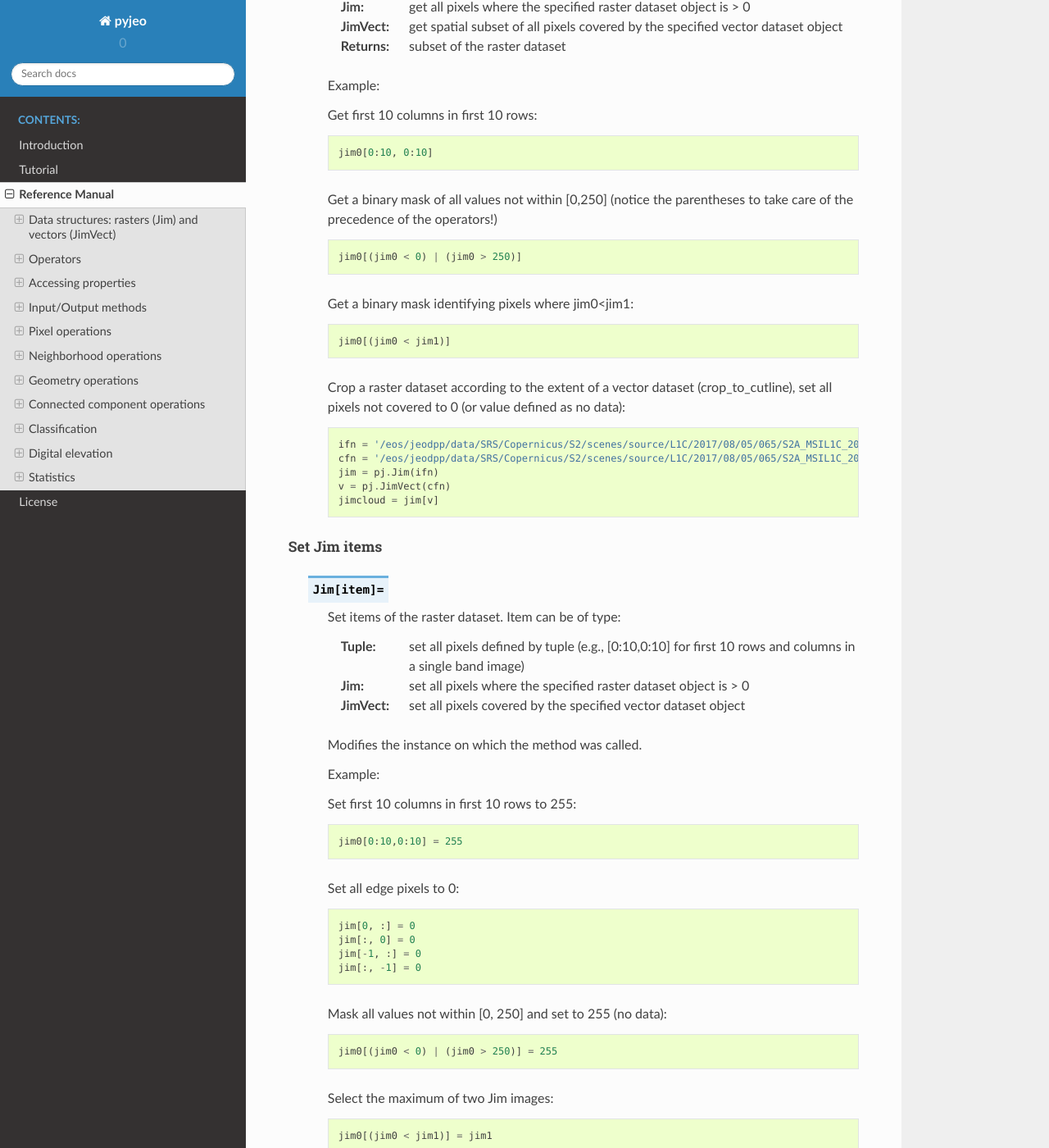
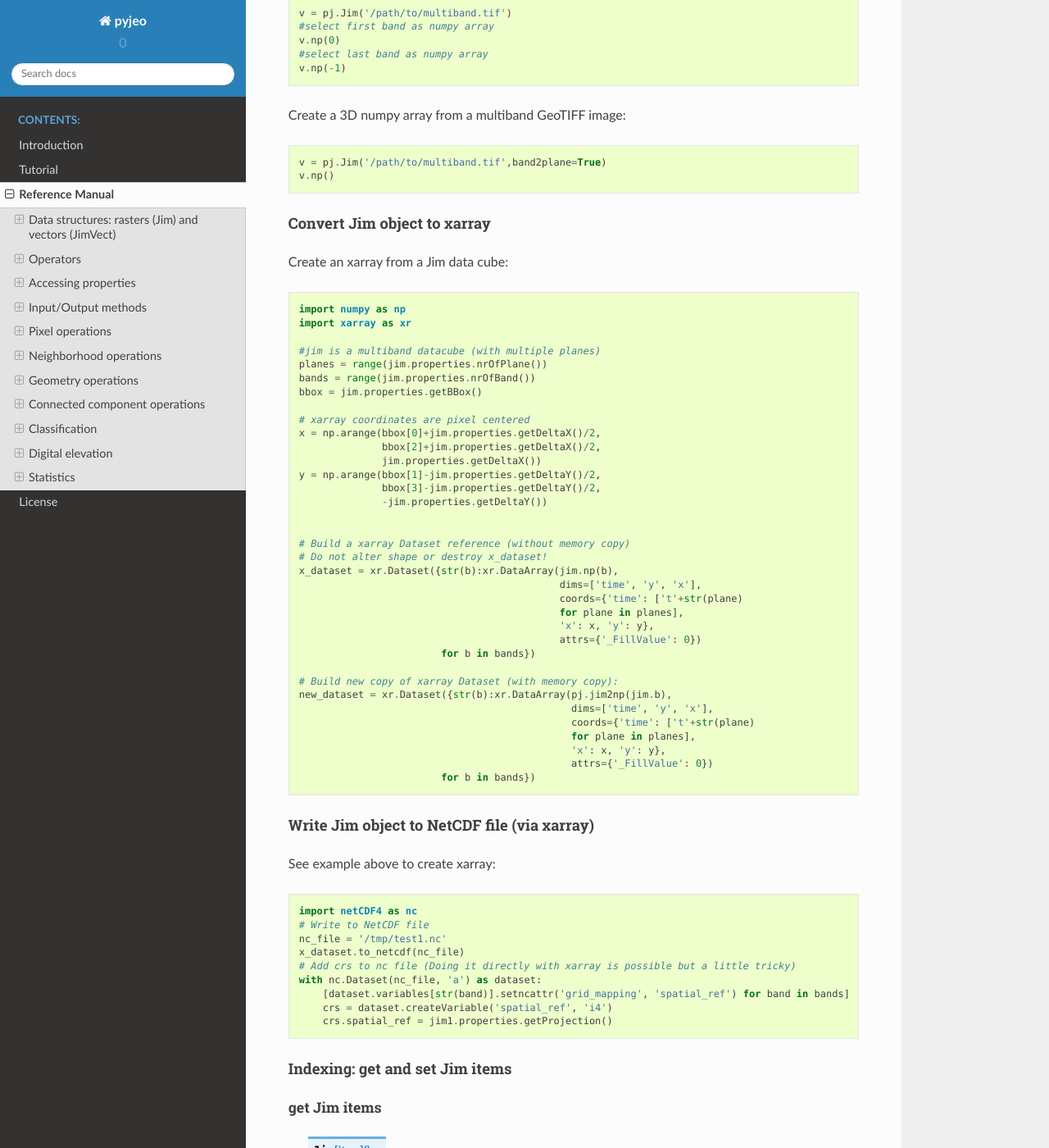
Before and after one commit to ec-jrc/jeolib-pyjeo, a Sphinx documentation site: the page built from doc/3_reference.rst, in a window 1280 px wide and 1400 px high, scrolled down 4525 px. Shown: the whole window at 82% size. Built offline with Sphinx 7.4.7 and the Read the Docs theme 2.0.0, drawn with Linux system fonts in a browser that asks for light colours; some of the changed text lies outside the part shown.

Commit message:
doc examples for xarray and netcdf

```diff
--- a/doc/3_reference.rst
+++ b/doc/3_reference.rst
@@ -190,8 +183,92 @@ Create a new Jim raster data object from a Numpy array
 
         jim.properties.copyGeoReference(geojim)
 
+.. _jim_conversions:
+
 Convert Jim object to numpy array
 =================================
+
+.. method:: Jim.np(self, band: int = 0)
+
+   Return numpy array from Jim object.
+
+   :param band: band index (starting from 0)
+   :return: numpy array representation
+
+Create a 2D numpy array from a single band GeoTIFF image::
+
+  v = pj.Jim('/path/to/singleband.tif')
+  v.np()
+
+Create a 2D numpy array from a selected band of multiband GeoTIFF image::
+
+  v = pj.Jim('/path/to/multiband.tif')
+  #select first band as numpy array
+  v.np(0)
+  #select last band as numpy array
+  v.np(-1)
+
+Create a 3D numpy array from a multiband GeoTIFF image::
+
+  v = pj.Jim('/path/to/multiband.tif',band2plane=True)
+  v.np()
+
+
+Convert Jim object to xarray
+============================
+
+Create an xarray from a Jim data cube::
+
+   import numpy as np
+   import xarray as xr
+
+   #jim is a multiband datacube (with multiple planes)
+   planes = range(jim.properties.nrOfPlane())
+   bands = range(jim.properties.nrOfBand())
+   bbox = jim.properties.getBBox()
+
+   # xarray coordinates are pixel centered
+   x = np.arange(bbox[0]+jim.properties.getDeltaX()/2,
+                 bbox[2]+jim.properties.getDeltaX()/2,
+                 jim.properties.getDeltaX())
+   y = np.arange(bbox[1]-jim.properties.getDeltaY()/2,
+                 bbox[3]-jim.properties.getDeltaY()/2,
+                 -jim.properties.getDeltaY())
+
+
+   # Build a xarray Dataset reference (without memory copy)
+   # Do not alter shape or destroy x_dataset!
+   x_dataset = xr.Dataset({str(b):xr.DataArray(jim.np(b),
+                                               dims=['time', 'y', 'x'],
+                                               coords={'time': ['t'+str(plane)
+                                               for plane in planes],
+                                               'x': x, 'y': y},
+                                               attrs={'_FillValue': 0})
+                           for b in bands})
+
+   # Build new copy of xarray Dataset (with memory copy):
+   new_dataset = xr.Dataset({str(b):xr.DataArray(pj.jim2np(jim.b),
+                                                 dims=['time', 'y', 'x'],
+                                                 coords={'time': ['t'+str(plane)
+                                                 for plane in planes],
+                                                 'x': x, 'y': y},
+                                                 attrs={'_FillValue': 0})
+                           for b in bands})
+
+Write Jim object to NetCDF file (via xarray)
+=============================================
+
+See example above to create xarray::
+
+   import netCDF4 as nc
+   # Write to NetCDF file
+   nc_file = '/tmp/test1.nc'
+   x_dataset.to_netcdf(nc_file)
+   # Add crs to nc file (Doing it directly with xarray is possible but a little tricky)
+   with nc.Dataset(nc_file, 'a') as dataset:
+       [dataset.variables[str(band)].setncattr('grid_mapping', 'spatial_ref') for band in bands]
+       crs = dataset.createVariable('spatial_ref', 'i4')
+       crs.spatial_ref = jim1.properties.getProjection()
 
 .. _indexing:
 
@@ -350,19 +427,24 @@ Convert JimVect object to dictionary
    :param ln: Layer to return
    :return: 2D numpy array representation of all fields of all features
 
-Example 1 (create Python dictionary)::
+Example::
 
-  import pandas pd
   v = pj.Jim('/path/to/vector.sqlite')
   dictobject = v.dict()
 
-Example 2 (create Pandas object)::
+Convert JimVect object to pandas object
+=======================================
+
+Example::
 
   import pandas pd
   v = pj.Jim('/path/to/vector.sqlite')
   pob = pd.DataFrame(v.dict())
 
-Example 3 (create GeoPandas object)::
+Convert JimVect object to geopandas object
+==========================================
+
+Example::
 
   import geopandas as gpd
   v = pj.JimVect('vector.shp)
```
Also changed, not shown: other parts of doc/3_reference.rst (+0 -7 lines).
